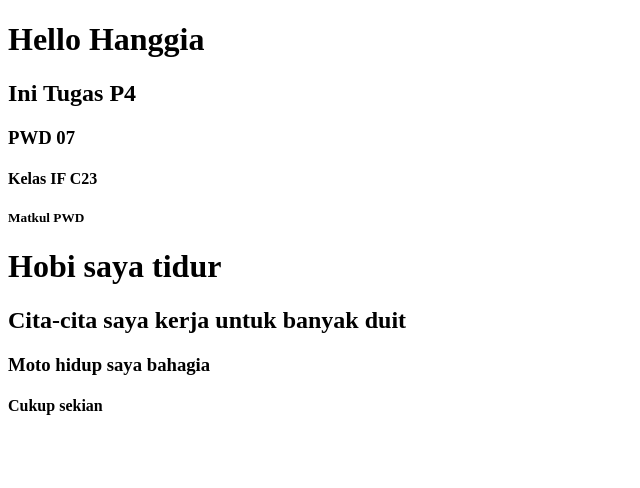
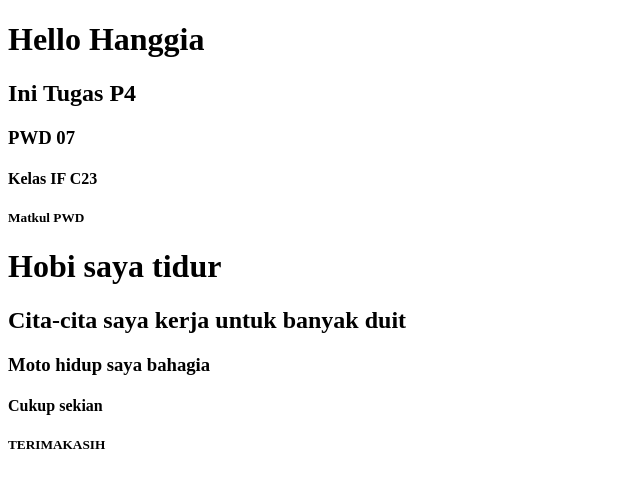
Before and after one commit to Hanggi777/T4PWD7-PRAKTIKUM, a plain HTML site: page index.html in a window 1280 px wide. Shown: the whole page, without its empty margins (0-640 px from the left). Drawn offline with Linux system fonts and the light colour scheme.

Commit message:
menambahkan H5

```diff
--- a/index.html
+++ b/index.html
@@ -15,5 +15,6 @@
     <h2>Cita-cita saya kerja untuk banyak duit</h2>
     <h3>Moto hidup saya bahagia</h3>
     <h4>Cukup sekian</h4>
+    <h5>TERIMAKASIH</h5>
 </body>
 </html>
```
